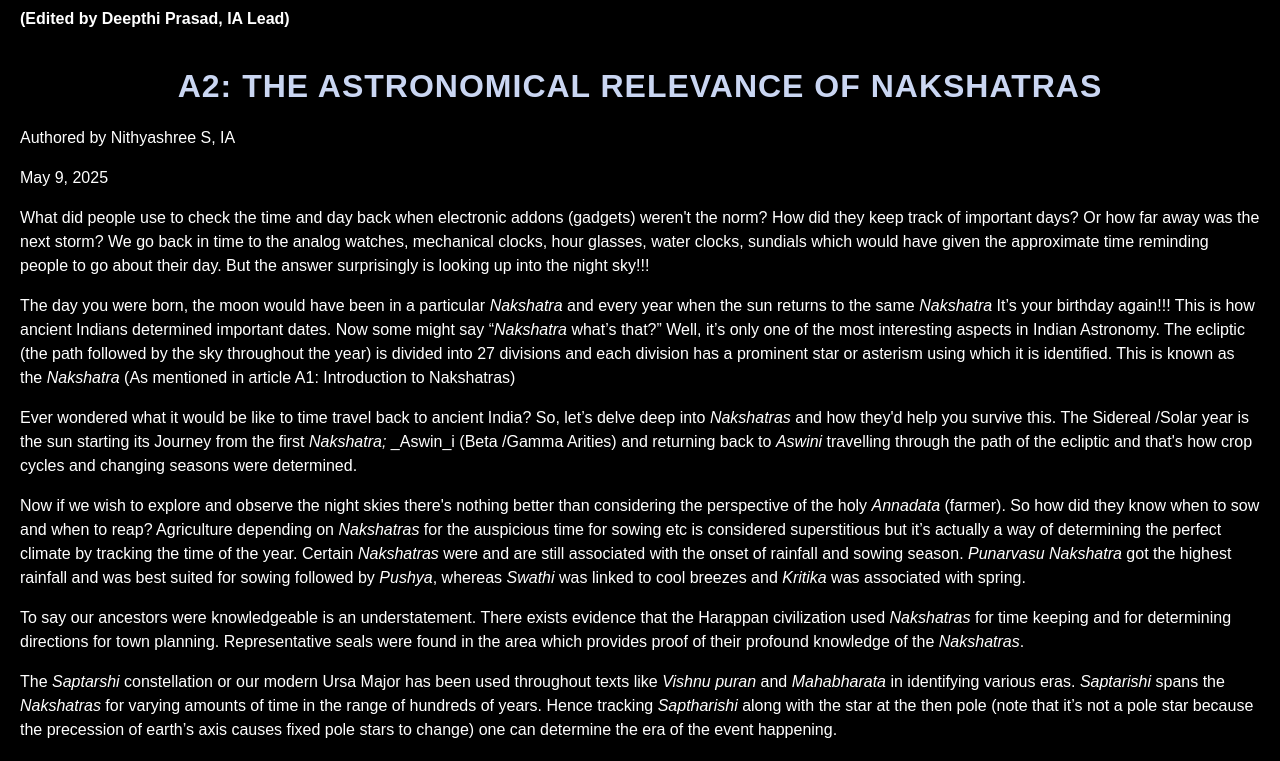
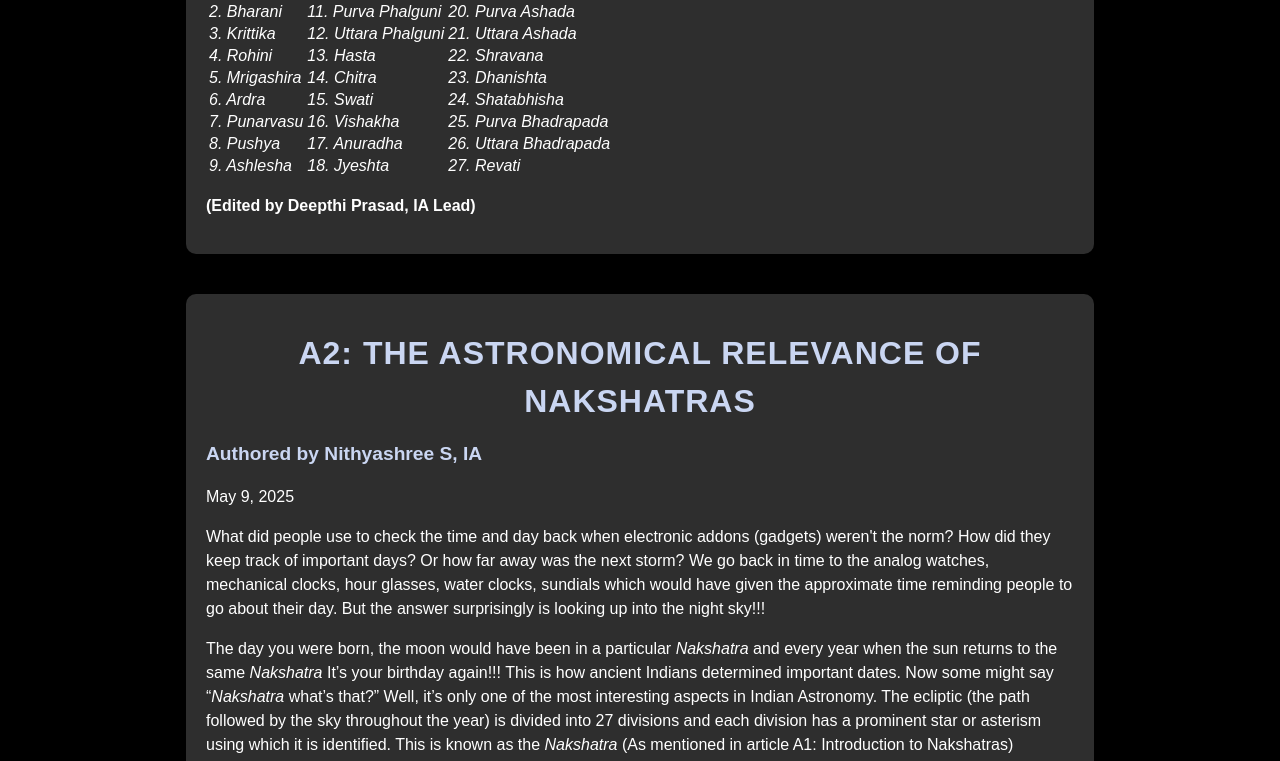
Before and after one commit to Team-Dhruva/researchdivision, a SvelteKit app: page /indian-astrophysics/nakshatra in a window 1280 px wide. Shown: the part 1170-1931 px from the top of the page. Built offline with nearby package versions, Linux system fonts and the light colour scheme.

Commit message:
iachanges 2

```diff
--- a/src/routes/indian-astrophysics/nakshatra/+page.svelte
+++ b/src/routes/indian-astrophysics/nakshatra/+page.svelte
@@ -12,23 +12,30 @@
     <h1 class="Head">NAKSHATRA</h1>
 
     <p class="Desc">nakshatra blog desc</p>
+
     <div class="TableOfContents">
         Table of Contents
         <div class="TableOfContents-separator"></div>
     </div>
+
+    <div class="BlogContent">
     <div>
         <h2 class="ChapterTitle">A1: AN INTRODUCTION TO NAKSHATRAS</h2>
-        <p>Authored by Pranati Rao, IA</p>
-        <div class="BlogContent">
+        <p class="AuthorName">Authored by Pranati Rao, IA</p>
+        <div class="ChapterContent">
             {@html Chapter1}
         </div>
     </div>
+    </div>
+
+    <div class="BlogContent">
     <div>
         <h2 class="ChapterTitle">A2: THE ASTRONOMICAL RELEVANCE OF NAKSHATRAS</h2>
-        <p>Authored by Nithyashree S, IA</p>
-        <div class="blog-content">
+        <p class="AuthorName">Authored by Nithyashree S, IA</p>
+        <div class="ChapterContent">
             {@html Chapter2}
         </div>
+    </div>
     </div>
 </div>
 
@@ -38,6 +45,7 @@
         --clickable-color: #32567e;
         --alt-black: #000326;
         --chapter-background: #2e2e2e;
+        --author-color: #2B6ABC;
     }
 
     .Main {
@@ -47,7 +55,7 @@
         padding: 20px;
     }
 
-    .Head, .vision {
+    .Head{
         color: var(--heading-color);
         font-size: 3em;
         font-weight: bold;
@@ -78,7 +86,17 @@
         width: 100%; /* Make the separator span the width */
     }
 
-
+    .BlogContent {
+        width: 90%; /* Default to a large percentage for smaller screens */
+        max-width: 70%; /* Limit to 70% on larger screens */
+        background-color: #2e2e2e; /* Gray background */
+        border-radius: 10px; /* Rounded corners */
+        padding: 20px;
+        margin: 20px 0; /* Add some top and bottom margin */
+        display: flex;
+        flex-direction: column;
+        align-items: flex-start; /* Left align text within */
+    }
 
     .ChapterTitle {
         color: var(--heading-color);
@@ -89,5 +107,10 @@
         text-align: center;
         width: 100%; /* Take full width to be centered in flex container */
         margin: 15px 0; /* Add more spacing for chapter titles */
+    } .AuthorName{
+        font-size: 1.2rem;
+        font-weight: 600;
+        margin: 0;
+        color: var(--heading-color)
     }
 </style>
--- a/static/iaposts/chapter2.md
+++ b/static/iaposts/chapter2.md
@@ -4,7 +4,7 @@ What did people use to check the time and day back when electronic addons (gadge
 
 The day you were born, the moon would have been in a particular _Nakshatra_ and every year when the sun returns to the same _Nakshatra_ It’s your birthday again!!! This is how ancient Indians determined important dates. Now some might say “_Nakshatra_ what’s that?” Well, it’s only one of the most interesting aspects in Indian Astronomy. The ecliptic (the path followed by the sky throughout the year) is divided into 27 divisions and each division has a prominent star or asterism using which it is identified. This is known as the _Nakshatra_ (As mentioned in article A1: Introduction to Nakshatras)
 
-Ever wondered what it would be like to time travel back to ancient India? So, let’s delve deep into _Nakshatras_ and how they'd help you survive this. The Sidereal /Solar year is the sun starting its Journey from the first _Nakshatra;_ _Aswin_i (Beta /Gamma Arities) and returning back to _Aswini_ travelling through the path of the ecliptic and that's how crop cycles and changing seasons were determined.
+Ever wondered what it would be like to time travel back to ancient India? So, let’s delve deep into _Nakshatras_ and how they'd help you survive this. The Sidereal /Solar year is the sun starting its Journey from the first _Nakshatra;_ _Aswini_ (Beta /Gamma Arities) and returning back to _Aswini_ travelling through the path of the ecliptic and that's how crop cycles and changing seasons were determined.
 
 Now if we wish to explore and observe the night skies there's nothing better than considering the perspective of the holy _Annadata_ (farmer). So how did they know when to sow and when to reap? Agriculture depending on _Nakshatras_ for the auspicious time for sowing etc is considered superstitious but it’s actually a way of determining the perfect climate by tracking the time of the year. Certain _Nakshatras_ were and are still associated with the onset of rainfall and sowing season. _Punarvasu Nakshatra_ got the highest rainfall and was best suited for sowing followed by _Pushya_, whereas _Swathi_ was linked to cool breezes and _Kritika_ was associated with spring.
 
```
